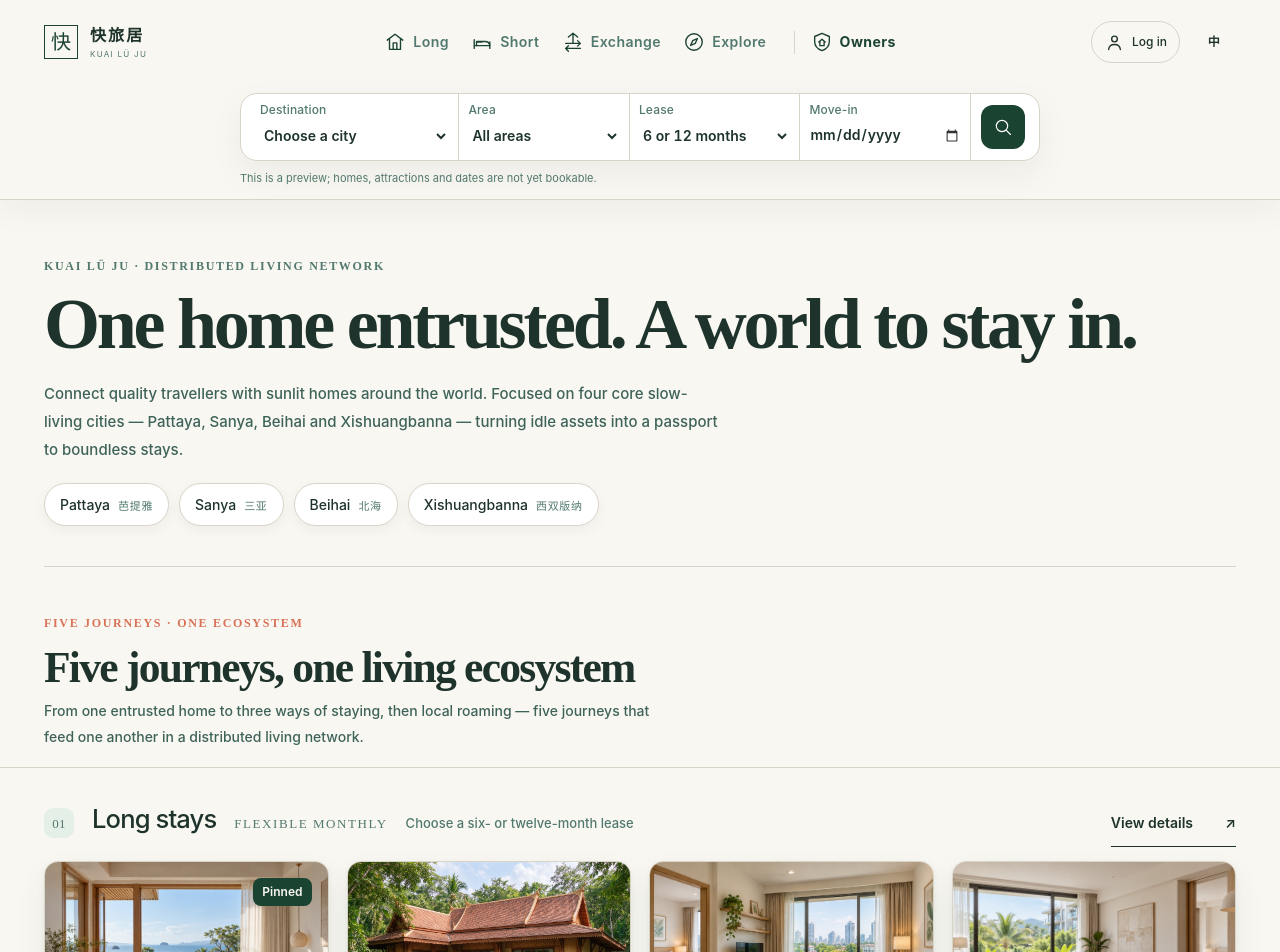
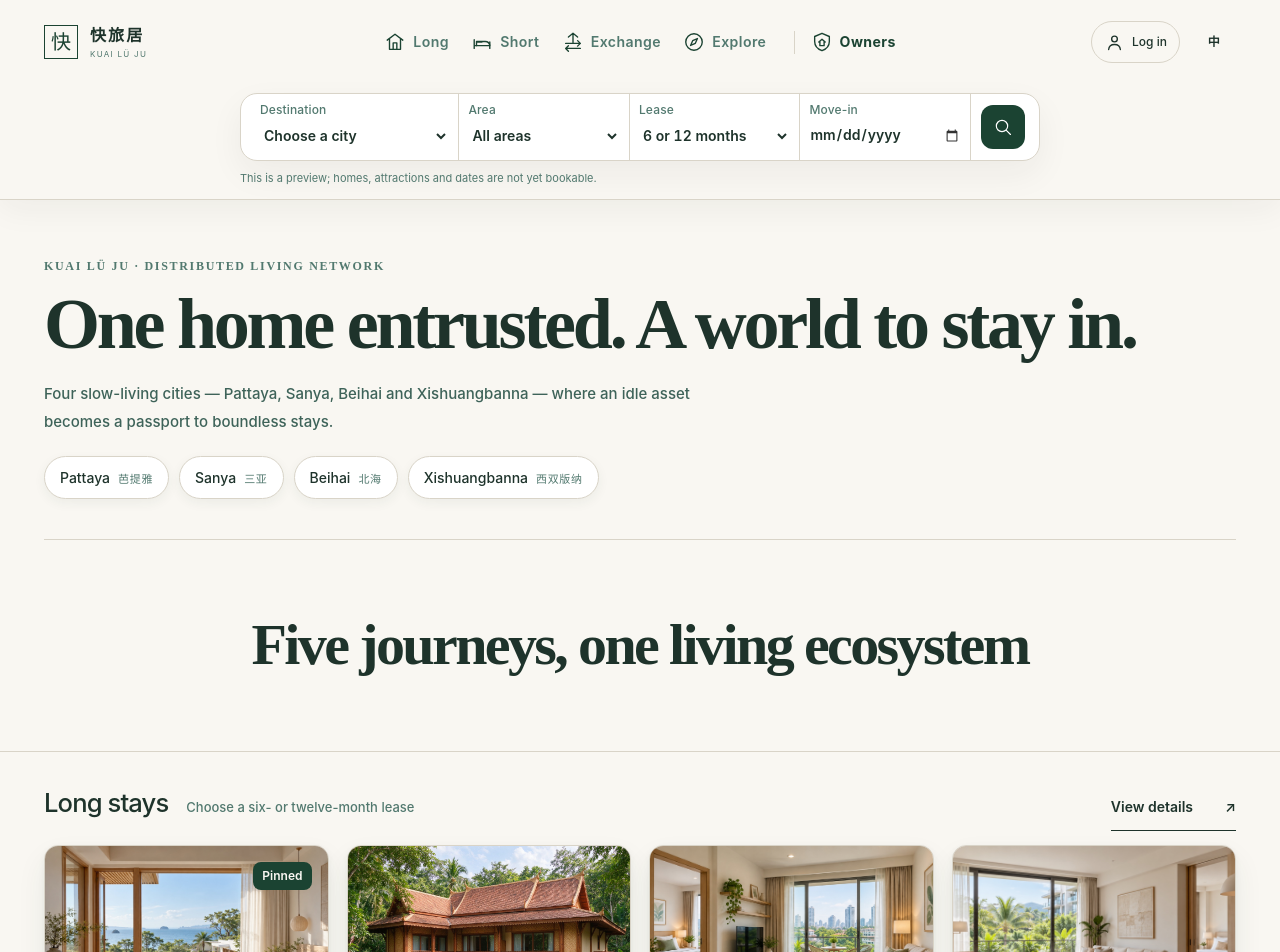
Before and after one commit to kaifa9527/kuailvju-site, a React (Vite) app: page / in a window 1280 px wide. Shown: the top 952 px of the page. Built offline with nearby package versions, Linux system fonts and the light colour scheme; a web font is replaced by a local one.

Commit message:
refactor(home): strip spec-sheet artifacts — remove journey numbering/tags, quiet ecosystem headline

```diff
--- a/src/App.tsx
+++ b/src/App.tsx
@@ -61,8 +61,8 @@ const words = {
     guide: '三种服务，一目了然',
     cityNote: '目前开放芭提雅、三亚、北海。更多城市将逐步加入。',
     rentalLine: '好房源，心服务。', exchangeLine: '一房托管，旅居世界。', manageLine: '专业、靠谱，知托付。',
-    heroEyebrow: 'KUAI LÜ JU · DISTRIBUTED LIVING NETWORK', heroTitle: '一房托管，旅居世界。', heroSub: '连接高品质生活家与全球阳光居所。精选泰国芭提雅、海南三亚、广西北海、云南西双版纳四大核心慢居地，让闲置资产成为开启无界漫居的通行证。',
-    ecoEyebrow: 'FIVE JOURNEYS · ONE ECOSYSTEM', ecoTitle: '五维居所生态，重构生活边界', ecoSub: '从一房托管到三种住法，再到在地漫游——五维互相补给，让每一处资产都进入流动的旅居网络。',
+    heroEyebrow: 'KUAI LÜ JU · DISTRIBUTED LIVING NETWORK', heroTitle: '一房托管，旅居世界。', heroSub: '精选泰国芭提雅、海南三亚、广西北海、云南西双版纳四大慢居地，让闲置资产成为漫居世界的通行证。',
+    ecoTitle: '五维居所生态，重构生活边界',
     eligibility: '谁可以置换？', eligibilityText: '仅已签委托租赁且明确授权的长租房业主，可在空置可交付日期互换；民宿不参与。',
     twoHomes: '两套房源，并列比较', twoHomesSub: '实际入住天数、面积、卧室与装修同屏对照；地段、景观和租金只作参考，双方匿名确认。',
     step1: '选择目标房源', step2: '双方匿名确认', step3: '确定各自入住时间', step4: '支付服务费与押金',
@@ -123,8 +123,8 @@ const words = {
     guide: 'Three clear ways to begin',
     cityNote: 'Now focusing on Pattaya, Sanya and Beihai. More cities will follow.',
     rentalLine: 'Good homes. Thoughtful service.', exchangeLine: 'One home entrusted. A world to stay in.', manageLine: 'Professional care. Trust well placed.',
-    heroEyebrow: 'KUAI LÜ JU · DISTRIBUTED LIVING NETWORK', heroTitle: 'One home entrusted. A world to stay in.', heroSub: 'Connect quality travellers with sunlit homes around the world. Focused on four core slow-living cities — Pattaya, Sanya, Beihai and Xishuangbanna — turning idle assets into a passport to boundless stays.',
-    ecoEyebrow: 'FIVE JOURNEYS · ONE ECOSYSTEM', ecoTitle: 'Five journeys, one living ecosystem', ecoSub: 'From one entrusted home to three ways of staying, then local roaming — five journeys that feed one another in a distributed living network.',
+    heroEyebrow: 'KUAI LÜ JU · DISTRIBUTED LIVING NETWORK', heroTitle: 'One home entrusted. A world to stay in.', heroSub: 'Four slow-living cities — Pattaya, Sanya, Beihai and Xishuangbanna — where an idle asset becomes a passport to boundless stays.',
+    ecoTitle: 'Five journeys, one living ecosystem',
     eligibility: 'Who can exchange?', eligibilityText: 'Only owners of entrusted long-stay homes with express authorization may exchange vacant, deliverable dates. Short stays do not join.',
     twoHomes: 'Two homes, side by side', twoHomesSub: 'Compare actual nights, size, bedrooms and condition. Location, views and rent remain references; both owners decide anonymously.',
     step1: 'Choose a home', step2: 'Confirm anonymously', step3: 'Agree on both stay dates', step4: 'Pay fee and deposit',
@@ -286,14 +286,6 @@ function ListingCard({ listing, lang, context = 'rentals', query = '', pendingIn
 }
 
 type CardContext = 'rentals' | 'stays' | 'exchange'
-/* 五维居所生态 · 业务逻辑编号（页面叙事 = 业务闭环：供给→三种住法→漫游） */
-const journeyMeta: Record<CardContext | 'roam' | 'management', { index: string; tag: string }> = {
-  rentals: { index: '01', tag: 'FLEXIBLE MONTHLY' },
-  stays: { index: '02', tag: 'MINDFUL ESCAPES' },
-  exchange: { index: '03', tag: 'KEY SWAP' },
-  roam: { index: '04', tag: 'MULTI-CITY CIRCUITS' },
-  management: { index: '05', tag: 'FULL ENTRUSTMENT' },
-}
 const categoryHeading = (mode: HomeMode, lang: Language): { title: string; subtitle: string } => {
   if (lang === 'zh') return {
     rentals: { title: '长租房', subtitle: '可选半年或一年租期' },
@@ -334,18 +326,14 @@ function SiteOverview({ lang }: { lang: Language }) {
         {cities.map(city => <li key={city.id}><span>{city[lang]}</span><small>{lang === 'zh' ? city.en : city.zh}</small></li>)}
       </ul>
     </section>
-    <div className="home-ecosystem page-shell" aria-label={t.ecoTitle}>
-      <p className="home-ecosystem-eyebrow">{t.ecoEyebrow}</p>
-      <div className="home-ecosystem-copy"><h2>{t.ecoTitle}</h2><p>{t.ecoSub}</p></div>
-    </div>
+    <h2 className="home-ecosystem page-shell">{t.ecoTitle}</h2>
     <div className="home-overview">
     {sections.map(mode => {
       const heading = categoryHeading(mode, lang)
-      const meta = journeyMeta[mode]
       const items = previewListings(sortDiscoveryListings(availableByMode(mode), 'recommended'))
       return <section className="section page-shell home-overview-section" key={mode} aria-label={heading.title}>
         <div className="section-heading home-overview-heading">
-          <div className="home-heading-copy"><span className="journey-index" aria-hidden="true">{meta.index}</span><h2>{heading.title}</h2><span className="journey-tag">{meta.tag}</span><span>{heading.subtitle}</span></div>
+          <div className="home-heading-copy"><h2>{heading.title}</h2><span>{heading.subtitle}</span></div>
           <a className="text-link" href={`#/${mode}`}>{t.more} <span aria-hidden="true">↗</span></a>
         </div>
         {items.length
@@ -355,14 +343,14 @@ function SiteOverview({ lang }: { lang: Language }) {
     })}
     <section className="section page-shell home-overview-section" aria-label={categoryHeading('roam', lang).title}>
       <div className="section-heading home-overview-heading">
-        <div className="home-heading-copy"><span className="journey-index" aria-hidden="true">{journeyMeta.roam.index}</span><h2>{categoryHeading('roam', lang).title}</h2><span className="journey-tag">{journeyMeta.roam.tag}</span><span>{categoryHeading('roam', lang).subtitle}</span></div>
+        <div className="home-heading-copy"><h2>{categoryHeading('roam', lang).title}</h2><span>{categoryHeading('roam', lang).subtitle}</span></div>
         <a className="text-link" href="#/roam">{t.more} <span aria-hidden="true">↗</span></a>
       </div>
       <RoamPage lang={lang} query="" embedded hideSearch previewLimit={8}/>
     </section>
     <section className="section page-shell home-overview-section home-owner-overview" aria-label={lang === 'zh' ? '资产托付' : 'Full entrustment'}>
       <div className="section-heading home-overview-heading">
-        <div className="home-heading-copy"><span className="journey-index" aria-hidden="true">{journeyMeta.management.index}</span><h2>{lang === 'zh' ? '资产托付' : 'Full entrustment'}</h2><span className="journey-tag">{journeyMeta.management.tag}</span><span>{lang === 'zh' ? '一房托管，稳定收益，畅享全球换住特权' : 'Entrust one home; earn steadily and unlock global exchange stays.'}</span></div>
+        <div className="home-heading-copy"><h2>{lang === 'zh' ? '资产托付' : 'Full entrustment'}</h2><span>{lang === 'zh' ? '一房托管，稳定收益，畅享换住特权' : 'Entrust one home; earn steadily and unlock exchange stays.'}</span></div>
         <a className="text-link" href="#/management">{t.more} <span aria-hidden="true">↗</span></a>
       </div>
       <ManagementCards lang={lang}/>
--- a/src/styles.css
+++ b/src/styles.css
@@ -1279,7 +1279,8 @@ h1, h2, h3 { min-width: 0; overflow-wrap: anywhere; font-weight: 500; line-heigh
 /* Editorial four-column catalog shared by homepage previews and city result rows. */
 .home-overview-section { padding-block: 25px 30px; }
 
-/* Home hero — brand statement above the five journeys (Japandi tokens + micro-tactile). */.home-hero {
+/* Home hero — brand statement above the five journeys (Japandi tokens + micro-tactile). */
+.home-hero {
   padding-top: clamp(30px, 4.5vw, 60px);
   padding-bottom: clamp(22px, 3.2vw, 40px);
   border-bottom: 1px solid var(--color-rule);
@@ -1332,55 +1333,17 @@ h1, h2, h3 { min-width: 0; overflow-wrap: anywhere; font-weight: 500; line-heigh
   .home-hero-cities li { padding: 8px 12px; }
 }
 
-/* Five-journey ecosystem statement — the business logic behind the homepage. */
+/* Five-journey ecosystem — one quiet headline that lets the content breathe. */
 .home-ecosystem {
-  padding: clamp(26px, 4vw, 48px) 0 clamp(10px, 2vw, 18px);
-}
-.home-ecosystem-eyebrow {
-  margin: 0 0 10px;
-  color: var(--color-tertiary);
-  font: 600 12px/1.4 var(--font-display);
-  letter-spacing: .14em;
-}
-.home-ecosystem-copy { display: flex; align-items: baseline; flex-wrap: wrap; gap: 6px 24px; }
-.home-ecosystem-copy h2 {
-  margin: 0;
+  padding: clamp(40px, 6vw, 72px) 0 clamp(14px, 2.4vw, 24px);
   color: var(--color-ink);
-  font: 600 clamp(28px, 3.4vw, 44px)/1.15 var(--font-display);
-  letter-spacing: -.04em;
-}
-.home-ecosystem-copy p {
-  margin: 0;
-  max-width: 620px;
-  color: var(--color-muted-strong);
-  font-size: 14px;
-  line-height: 1.8;
-  font-weight: 450;
+  font: 600 clamp(30px, 4.6vw, 58px)/1.15 var(--font-display);
+  letter-spacing: -.045em;
+  text-align: center;
 }
 .home-overview { border-top: 1px solid var(--color-rule); padding-top: 6px; }
 @media (max-width: 760px) {
-  .home-ecosystem { padding: 22px 0 6px; }
-  .home-ecosystem-copy { gap: 4px 14px; }
-  .home-ecosystem-copy p { font-size: 13px; }
-}
-
-/* Journey index badges — 01-05 numbering carries the business sequence. */
-.journey-index {
-  display: inline-grid;
-  place-items: center;
-  min-width: 30px;
-  height: 30px;
-  padding: 0 7px;
-  border-radius: 9px;
-  background: var(--color-accent-light);
-  color: var(--color-accent);
-  font: 600 13px/1 var(--font-display);
-  letter-spacing: .02em;
-}
-.journey-tag {
-  color: var(--color-tertiary);
-  font: 600 10px/1 var(--font-display);
-  letter-spacing: .12em;
+  .home-ecosystem { padding: 30px 0 8px; font-size: clamp(26px, 8vw, 34px); }
 }
 .home-overview-heading { align-items: baseline; margin-bottom: 14px; }
 .home-heading-copy { display: flex; align-items: baseline; flex-wrap: wrap; gap: 10px 18px; }
```
